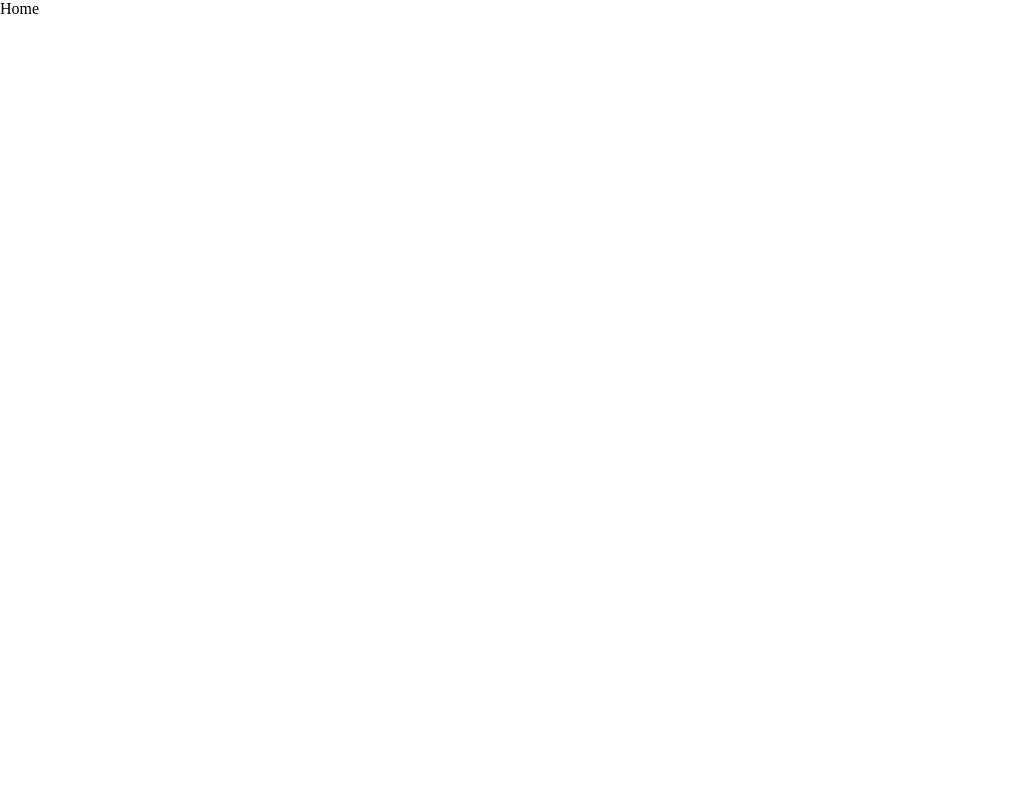
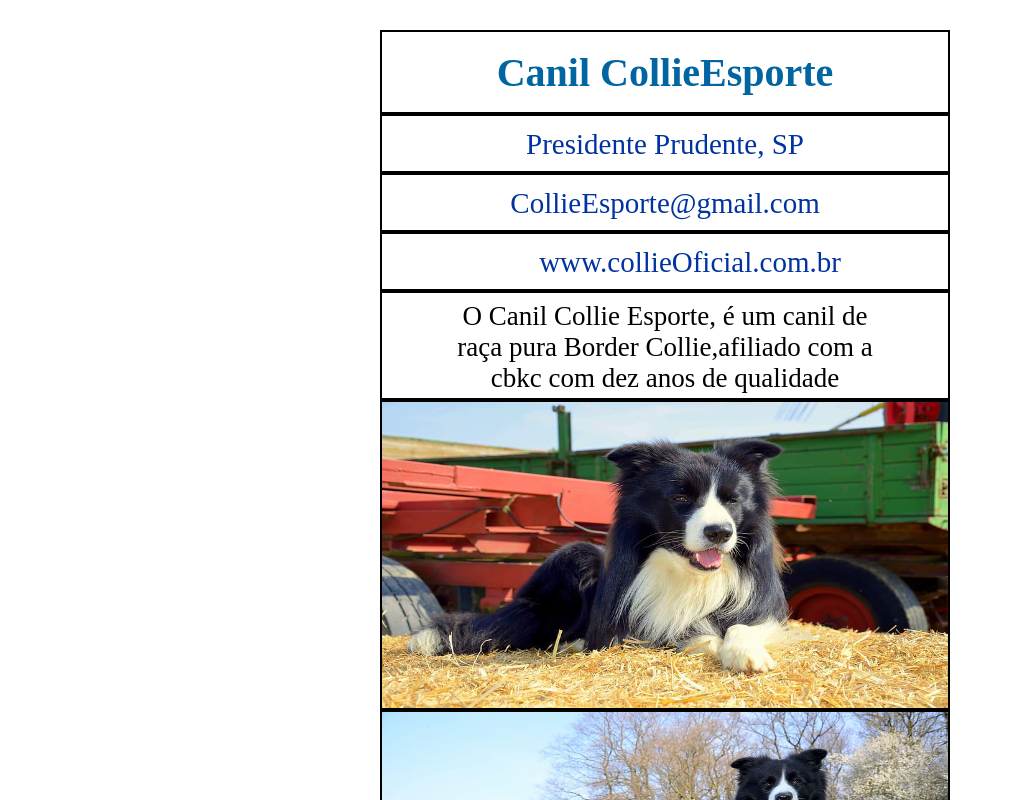
Before and after one commit to LuisFelipe120/canilseguroapp, a React (Create React App) app: page / in a window 1280 px wide. Shown: the top 800 px of the page, without its empty margins (0-1013 px from the left). Built offline with nearby package versions, Linux system fonts and the light colour scheme.

Commit message:
pagina detalhes do canil

```diff
--- a/src/App.js
+++ b/src/App.js
@@ -1,5 +1,6 @@
 import { Route, Routes } from 'react-router-dom';
 import './App.css';
+import DocPack from './pages/DocPack';
 import Home from './pages/Home';
 
 function App() {
@@ -9,6 +10,12 @@ function App() {
         <Home />
       } >
       </Route>
+
+      <Route path='/DocPack' element= {
+        <DocPack />
+      }>
+
+      </Route>
     </Routes>
   );
 }
--- /dev/null
+++ b/src/pages/DocPack/index.js
@@ -0,0 +1,21 @@
+import './styles.css';
+
+import React from 'react'
+
+const DocPack = () => {
+  return (
+    <div>
+      <section className='tist'>
+        <h1 className='title'>Documentação Pedigree</h1>
+        <div className='container'>O que é Documentação Pedigree?</div>
+        <p className='information'>O pedigree é o registro genealógico de um cão de raça pura.Ele é atribuído aos filhotes de dois cães, que já possuem pedigree, <br/>
+        pelo canil filiado à CBKC onde nasceram. No documento, consta o nome do cão, sua raça, nome do criador, do canil, dos pais, data <br/>
+        de nascimento e os dados de sua árvore genealógica até a terceira geração.</p>
+        <p className='mais'>Para mais informações acesse:</p>
+        <a href='https://www.cbkc.org/' className='link'>https://www.cbkc.org/</a>
+      </section>
+    </div>
+  )
+}
+
+export default DocPack
--- /dev/null
+++ b/src/pages/DocPack/styles.css
@@ -0,0 +1,44 @@
+.title {
+    text-align: center;
+    justify-content: center;
+    color: #0065a1;
+    font-size: 40px;
+    height: 70px;
+    padding-top: 17px;
+}
+
+.container {
+    padding-left: 50px;
+    padding-bottom: 30px;
+    padding-top: 60px;
+    font-size: 30px;
+    color: blue;
+}
+
+.information {
+    padding-left: 70px;
+    font-size: 25px;
+}
+
+.mais {
+    padding-left: 50px;
+    padding-top: 30px;
+    padding-bottom: 30px;
+    font-size: 30px;
+    color: blue;
+}
+
+.link {
+    font-size: 25px;
+    display: inline-block;
+    width: fit-content;
+    padding-left: 50px;
+    text-decoration: none;
+    color: black;
+    width: 0px;
+    height: 0px;
+}
+
+.link:hover{
+    color: blue;
+}
--- a/src/pages/Home/index.js
+++ b/src/pages/Home/index.js
@@ -1,10 +1,25 @@
 import './style.css';
-
-import React from 'react'
+import Dog from './images/Dog.png'
+import dog from './images/Dogin.png'
+import React from 'react';
 
 const Home = () => {
   return (
-    <div>Home</div>
+    <div>
+      <section className='linha'>
+        <div className='box'>
+          <h1 className='title'>Canil CollieEsporte</h1>
+          <p className='city'>Presidente Prudente, SP</p>
+          <p className='contact'>CollieEsporte@gmail.com</p>
+          <a href='www.collieOficial.com.br' className='link'>www.collieOficial.com.br</a>
+          <p className='text'>O Canil Collie Esporte, é um canil de <br/>
+          raça pura Border Collie,afiliado com a <br/>
+          cbkc com dez anos de qualidade</p>
+          <img src={Dog}/>
+          <img src={dog}/>
+        </div>
+      </section>
+    </div>
   )
 }
 
--- a/src/pages/Home/style.css
+++ b/src/pages/Home/style.css
@@ -0,0 +1,92 @@
+.title {
+    box-sizing: border-box;
+    width: 570px;
+    height: 84px;
+    border-width: 2px;
+    border-style: solid;
+    border-color: black;
+    color: #0065a1;
+}
+
+.city {
+    box-sizing: border-box;
+    width: 570px;
+    height: 59px;
+    border-width: 2px;
+    border-style: solid;
+    border-color: black;
+    font-size: 29px;
+    text-align: center;
+    justify-content: center;
+    color: #0033A1;
+    padding-top: 12px;
+}
+
+.contact {
+    box-sizing: border-box;
+    width: 570px;
+    height: 59px;
+    border-width: 2px;
+    border-style: solid;
+    border-color: black;
+    font-size: 29px;
+    text-align: center;
+    justify-content: center;
+    color: #0033A1;
+    padding-top: 12px;
+}
+
+.link {
+    box-sizing: border-box;
+    width: 570px;
+    height: 59px;
+    border-width: 2px;
+    border-style: solid;
+    border-color: black;
+    font-size: 29px;
+    text-align: center;
+    justify-content: center;
+    color: #0033A1;
+    padding-top: 12px;
+
+}
+
+.link:hover{
+    color: red;
+}
+
+.text {
+    box-sizing: border-box;
+    width: 570px;
+    height: 109px;
+    border-width: 2px;
+    border-style: solid;
+    border-color: black;
+    font-size: 27px;
+    text-align: center;
+    justify-content: center;
+    color: black;
+    padding-top: 8px;
+
+}
+
+.box {
+    display: flex;
+    align-items: center;
+    justify-content: center;
+    flex-direction: column;
+    padding-left: 50px;
+    padding-top: 30px;
+}
+
+img {
+    box-sizing: border-box;
+    width: 570px;
+    height: 310px;
+    border-width: 2px;
+    border-style: solid;
+    border-color: black;
+    font-size: 29px;
+    text-align: center;
+    justify-content: center;
+}
--- /dev/null
+++ b/src/pages/KennelClub/style.css
@@ -0,0 +1,49 @@
+.title {
+    text-align: center;
+    justify-content: center;
+    color: #0065a1;
+    font-size: 40px;
+    height: 70px;
+    padding-top: 17px;
+}
+
+.container {
+    padding-left: 50px;
+    padding-bottom: 30px;
+    padding-top: 60px;
+    font-size: 30px;
+    color: blue;
+}
+
+.information {
+    padding-left: 70px;
+    font-size: 25px;
+}
+
+.mais {
+    padding-left: 50px;
+    padding-top: 30px;
+    padding-bottom: 30px;
+    font-size: 30px;
+    color: blue;
+}
+
+.link {
+    font-size: 25px;
+    display: inline-block;
+    width: fit-content;
+    padding-left: 50px;
+    text-decoration: none;
+    color: black;
+    height: 0px;
+}
+
+.link:hover{
+    color: blue;
+}
+
+.tist {
+    align-items: center;
+    justify-content: center;
+
+}
```
Also changed, not shown: src/pages/KennelClub/index.js (added, +26 -0 lines), src/pages/Home/images/Dog.png (added), src/pages/Home/images/Dogin.png (added). Lines whose indentation alone changed are shown as unchanged.
